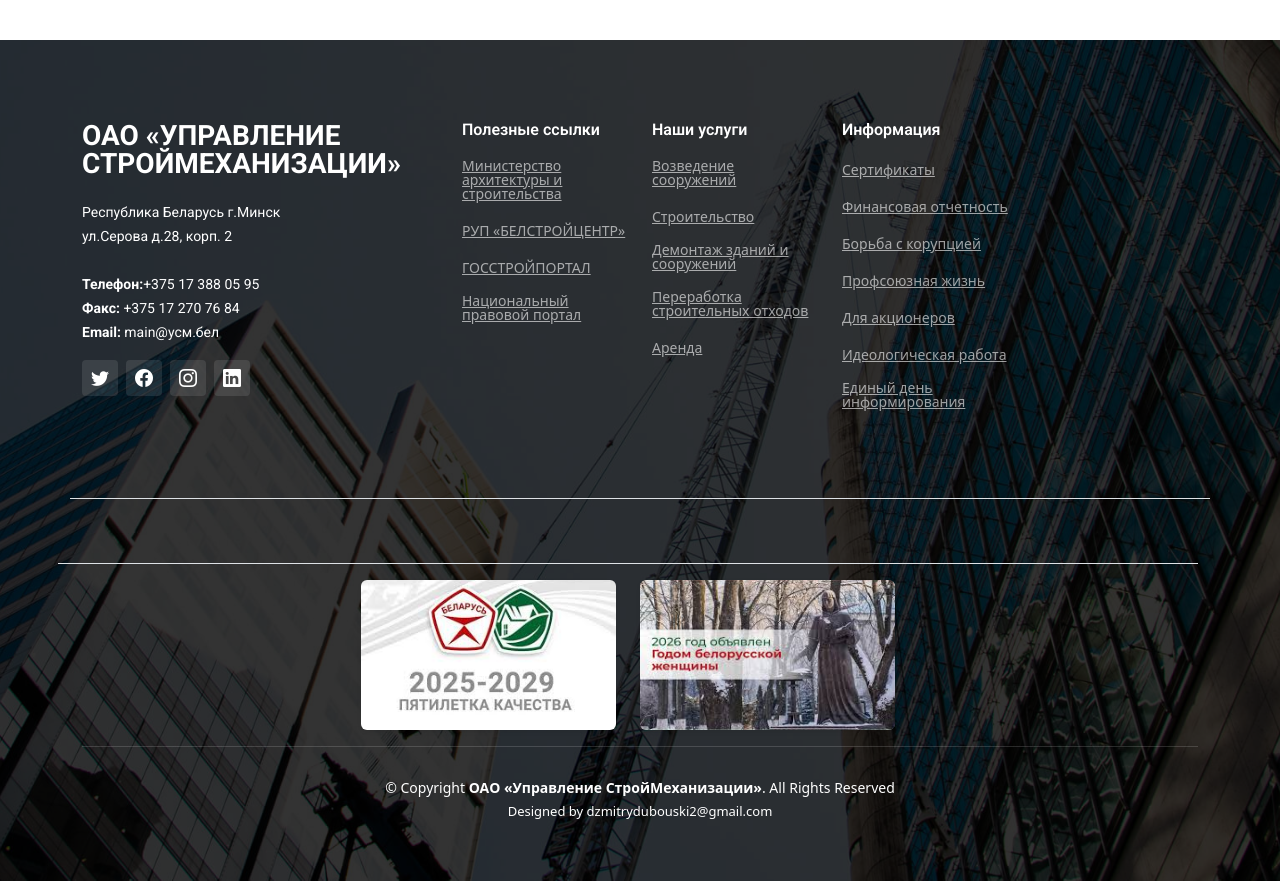
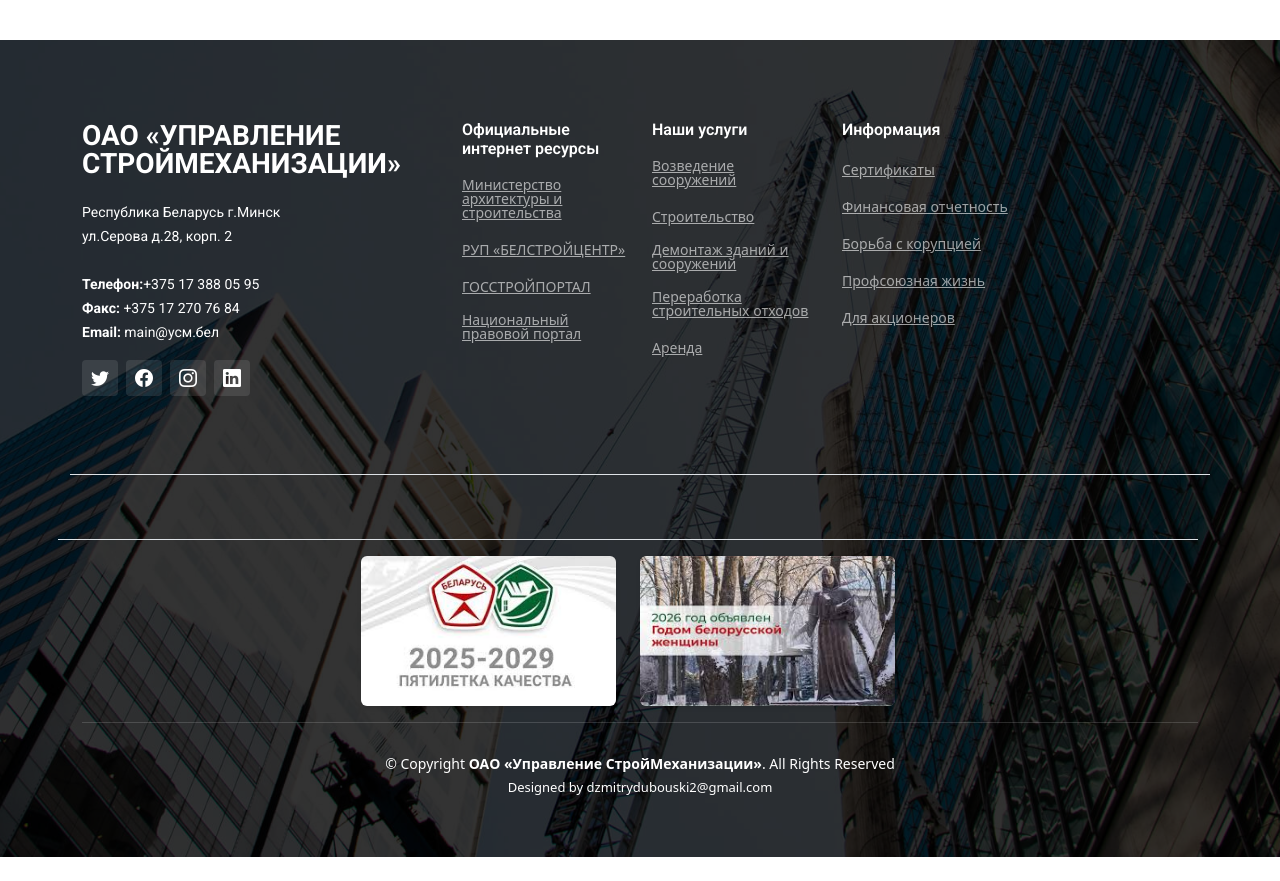
Before and after one commit to dima9997038/upconstract_react, a React (Create React App) app: page / in a window 1280 px wide. Shown: the part 3700-4581 px from the top of the page. After the commit the page ends 4557 px from the top, so only its background shows below. Built offline with nearby package versions, Linux system fonts and the light colour scheme.

Commit message:
Deploy 19

```diff
--- a/src/components/FooterComponent.js
+++ b/src/components/FooterComponent.js
@@ -34,7 +34,7 @@
                         </div>
 
                         <div className="col-lg-2 col-md-3 footer-links">
-                            <h4>Полезные ссылки</h4>
+                            <h4>Официальные интернет ресурсы</h4>
                             <ul>
                                 <li><a href="https://mas.gov.by/ru">Министерство архитектуры и строительства</a></li>
                                 <li><a href="https://bsc.by">РУП «БЕЛСТРОЙЦЕНТР»</a></li>
@@ -68,16 +68,16 @@
                                 <li>
                                     <Link to="/Actioner">Для акционеров</Link>
                                 </li>
-                                <li>
-                                    <a href="https://bsc.by/ru/page/ideologicheskaya-i-obshchestvennaya-rabota">
-                                        Идеологическая работа
-                                    </a>
-                                </li>
-                                <li>
-                                    <a href="https://minsk.gov.by/ru/actual/view/209/2026.shtml">
-                                        Единый день информирования
-                                    </a>
-                                </li>
+                                {/*<li>*/}
+                                {/*    <a href="https://bsc.by/ru/page/ideologicheskaya-i-obshchestvennaya-rabota">*/}
+                                {/*        Идеологическая работа*/}
+                                {/*    </a>*/}
+                                {/*</li>*/}
+                                {/*<li>*/}
+                                {/*    <a href="https://minsk.gov.by/ru/actual/view/209/2026.shtml">*/}
+                                {/*        Единый день информирования*/}
+                                {/*    </a>*/}
+                                {/*</li>*/}
                             </ul>
                         </div>
                     </div>
--- a/src/components/HeaderComponent.js
+++ b/src/components/HeaderComponent.js
@@ -49,11 +49,11 @@
                                     <Link to="/coruption">Борьба с корупцией</Link>
                                 </li>
 
-                                <li>
-                                    <a href="https://minsk.gov.by/ru/actual/view/209/2026.shtml">
-                                        Единый день информирования
-                                    </a>
-                                </li>
+                                {/*<li>*/}
+                                {/*    <a href="https://minsk.gov.by/ru/actual/view/209/2026.shtml">*/}
+                                {/*        Единый день информирования*/}
+                                {/*    </a>*/}
+                                {/*</li>*/}
 
                             </ul>
                         </li>
@@ -91,21 +91,21 @@
                                 <li>
                                     <Link to="/Actioner">Для акционеров</Link>
                                 </li>
-                                <li>
-                                    <a href="https://ptm.by/storage/041225/%D0%94%D0%B8%D1%80%D0%B5%D0%BA%D1%82%D0%B8%D0%B2%D0%B0%20%E2%84%96%201.pdf">
-                                        Директива №1
-                                    </a>
-                                </li>
-                                <li>
-                                    <a href="https://president.gov.by/ru/documents/ukaz-no-1-ot-1-anvara-2026-g">
-                                        Год белорусской женщины
-                                    </a>
-                                </li>
-                                <li>
-                                    <a href="https://president.gov.by/ru/documents/ukaz-no-31-ot-17-anvara-2025-g">
-                                        Пятилетка качества
-                                    </a>
-                                </li>
+                                {/*<li>*/}
+                                {/*    <a href="https://ptm.by/storage/041225/%D0%94%D0%B8%D1%80%D0%B5%D0%BA%D1%82%D0%B8%D0%B2%D0%B0%20%E2%84%96%201.pdf">*/}
+                                {/*        Директива №1*/}
+                                {/*    </a>*/}
+                                {/*</li>*/}
+                                {/*<li>*/}
+                                {/*    <a href="https://president.gov.by/ru/documents/ukaz-no-1-ot-1-anvara-2026-g">*/}
+                                {/*        Год белорусской женщины*/}
+                                {/*    </a>*/}
+                                {/*</li>*/}
+                                {/*<li>*/}
+                                {/*    <a href="https://president.gov.by/ru/documents/ukaz-no-31-ot-17-anvara-2025-g">*/}
+                                {/*        Пятилетка качества*/}
+                                {/*    </a>*/}
+                                {/*</li>*/}
 
                             </ul>
                         </li>
--- a/src/pages/IdeologicalWork.jsx
+++ b/src/pages/IdeologicalWork.jsx
@@ -15,7 +15,7 @@
         // { name: "Молодежная политика", url: "#" },
         { name: "РОО «Белая Русь»", url: "https://1br.by/" },
         { name: "ОО «Белорусский союз женщин»", url: "https://oobsg.by/" },
-        { name: "ОО «БРСМ»", url: "https://brsm.by/by" }
+        { name: "ОО «БРСМ»", url: "https://brsm.by/" }
     ];
 
     const styles = {
```
